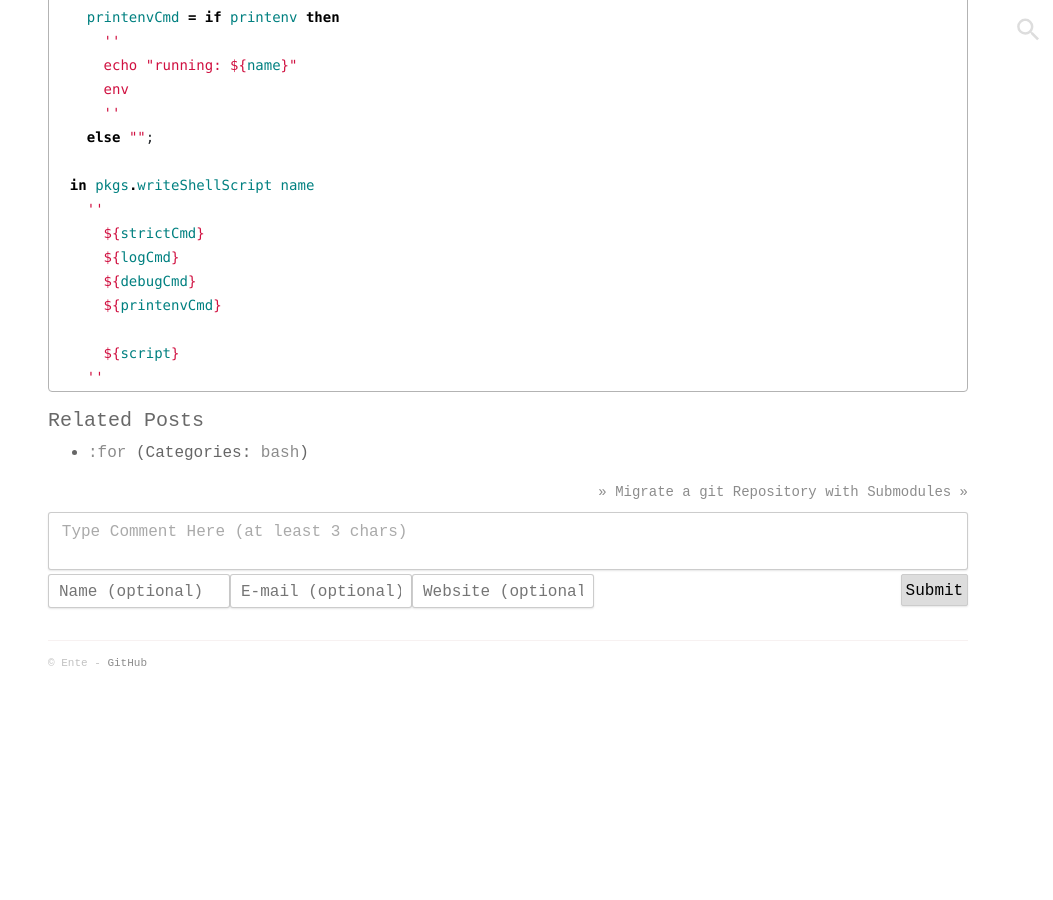
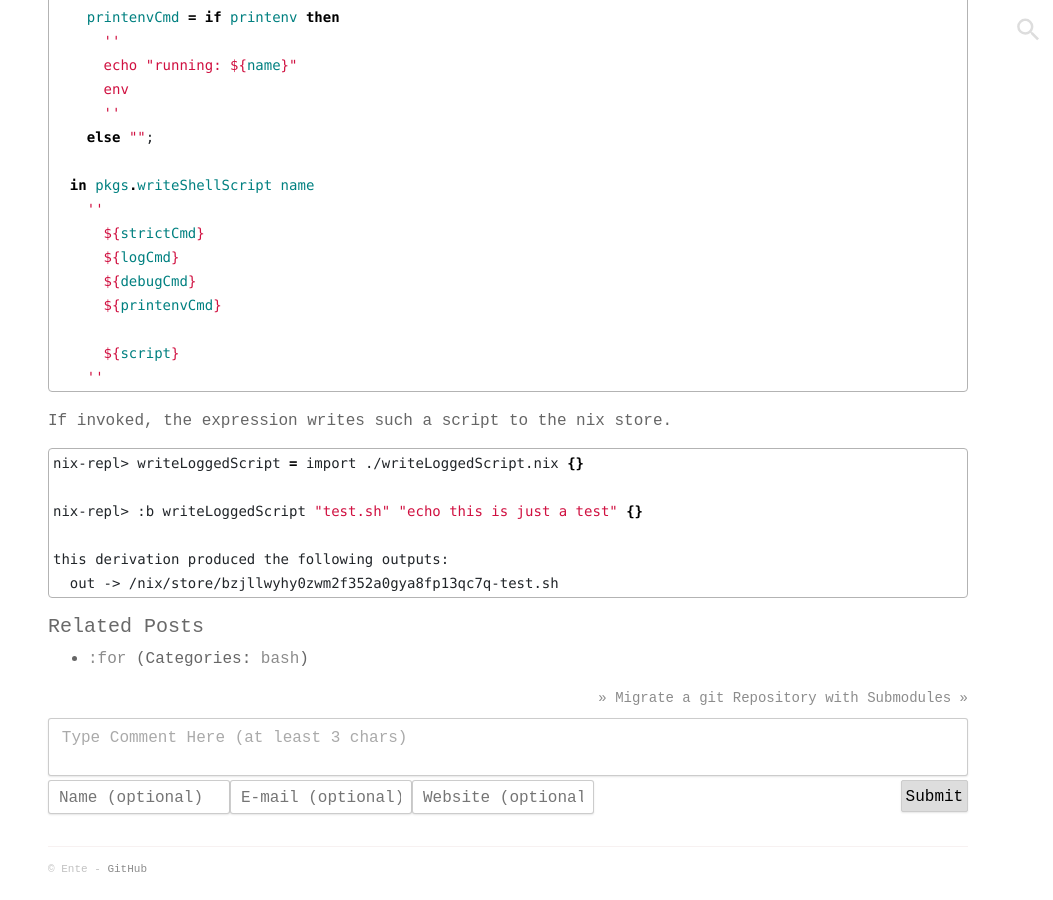
Before and after one commit to Enteee/duckpond.ch, a Jekyll site: the page built from _posts/2019-10-25-udev-rule-script-template.md, in a window 1280 px wide and 900 px high, scrolled down 1979 px. Shown: the whole window, without its empty margins (227-1280 px from the left). Built offline with Jekyll 4.4.1, drawn with Linux system fonts in a browser that asks for light colours; comment, search, counter and statistics services are not loaded; before the commit the page ends 2673 px from its top, so only the background shows below that; some of the changed text lies outside the part shown.

Commit message:
nix usage

````diff
--- a/_posts/2019-10-25-udev-rule-script-template.md
+++ b/_posts/2019-10-25-udev-rule-script-template.md
@@ -55,7 +55,7 @@ will print commands and their arguments as they are executed to stderr.
 
 # Bonus: A Nix Expression
 
-In fact the script above is derived from the following nix package:
+The script above is derived from the following nix expression.
 
 ```nix
 { pkgs ? import <nixpkgs> {}, ... }:
@@ -109,3 +109,14 @@ in name : script: {
       ${script}
     ''
 ```
+
+If invoked, the expression writes such a script to the nix store.
+
+```shell
+nix-repl> writeLoggedScript = import ./writeLoggedScript.nix {}
+
+nix-repl> :b writeLoggedScript "test.sh" "echo this is just a test" {}
+
+this derivation produced the following outputs:
+  out -> /nix/store/bzjllwyhy0zwm2f352a0gya8fp13qc7q-test.sh
+```
````
